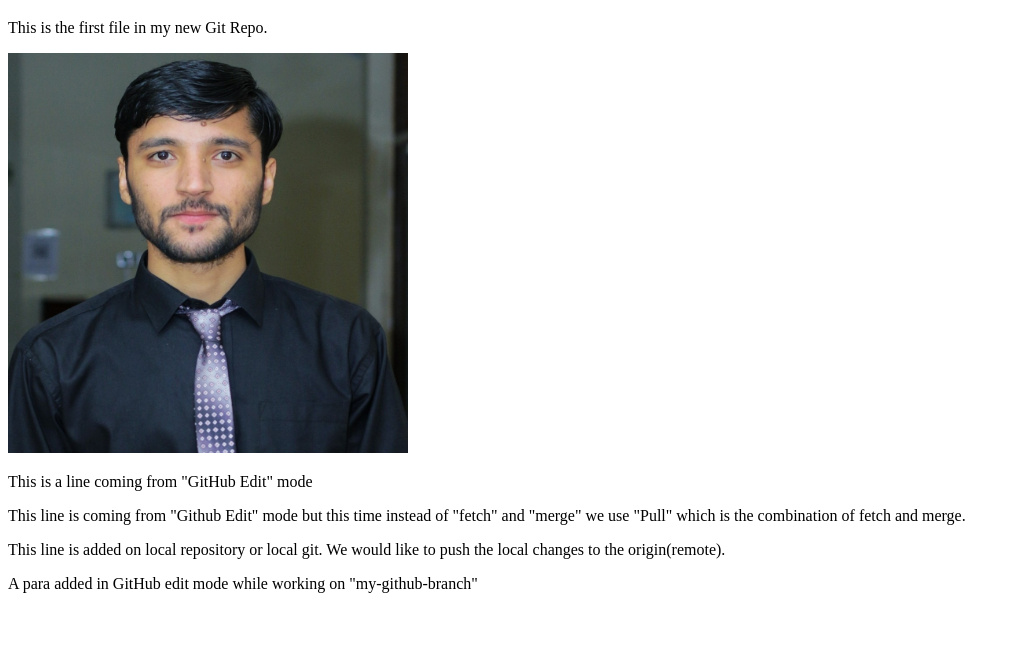
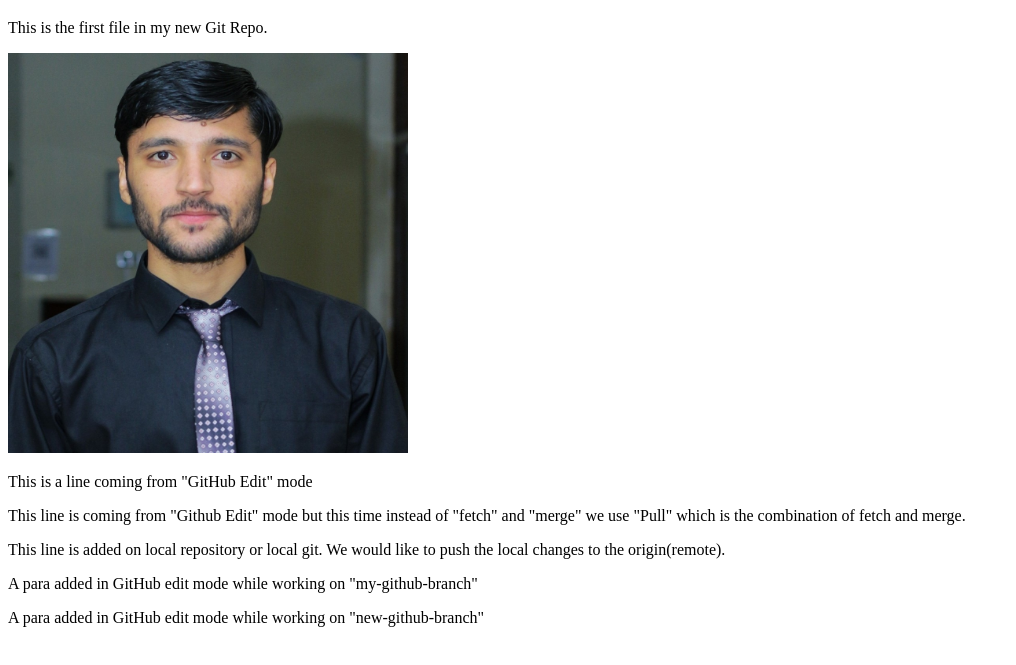
Before and after one commit to BakhtMuhammad/BijuGitHub, a plain HTML site: page index.html in a window 1280 px wide. Shown: the part 61-726 px from the top of the page, without its empty margins (0-1016 px from the left). Drawn offline with Linux system fonts and the light colour scheme.

Commit message:
updated index in "new-github-branch"

```diff
--- a/index.html
+++ b/index.html
@@ -13,5 +13,6 @@
 the combination of fetch and merge.</p>
 <p>This line is added on local repository or local git. We would like to push the local changes to the origin(remote).</p>
 <p>A para added in GitHub edit mode while working on "my-github-branch"</p>
+<p>A para added in GitHub edit mode while working on "new-github-branch"</p>
 </body>
 </html>
```
